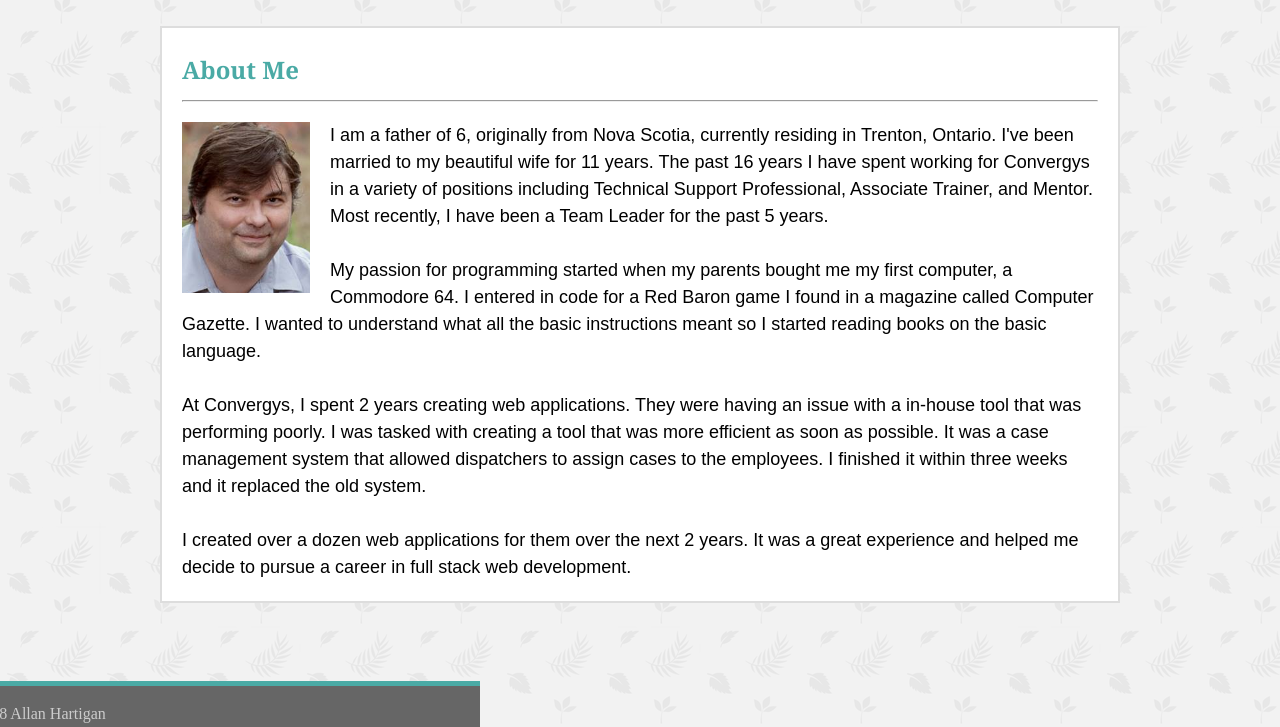
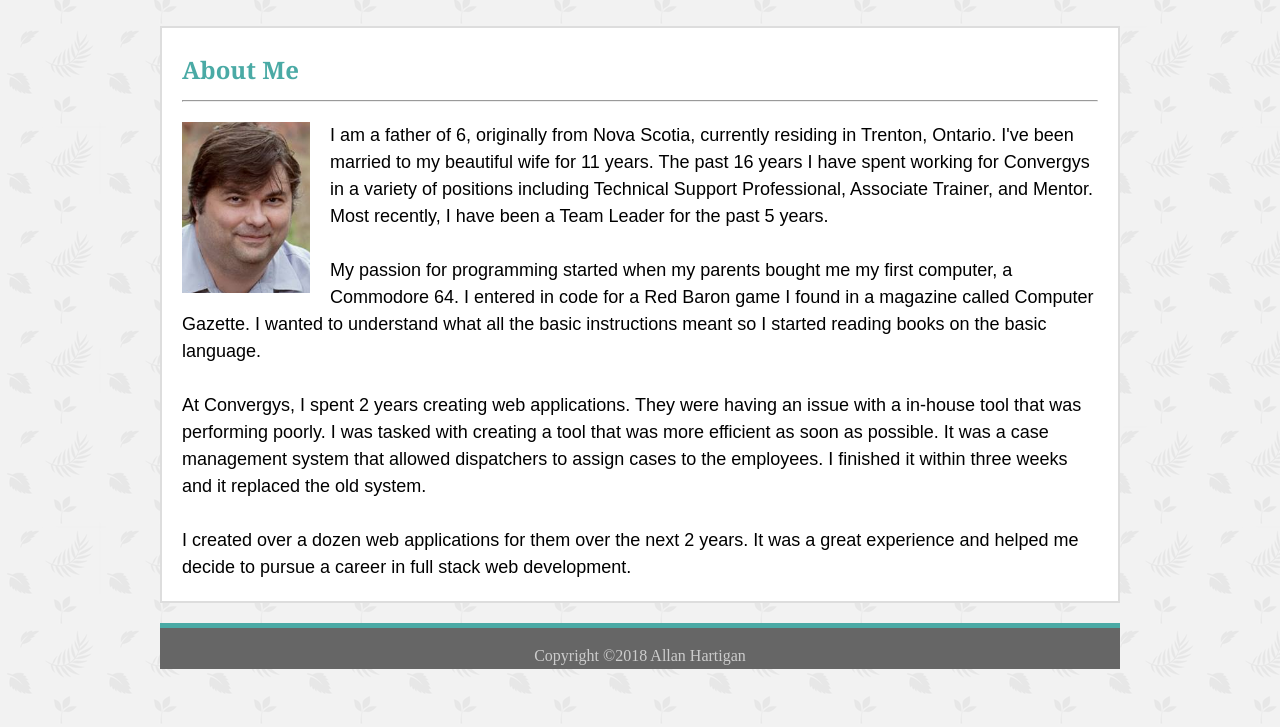
Before and after one commit to Fearhad/Basic-Portfolio, a plain HTML site: page index.html in a window 1280 px wide. Shown: the part 73-800 px from the top of the page. Drawn offline with Linux system fonts and the light colour scheme.

Commit message:
removed sticky footer

```diff
--- a/assets/css/style.css
+++ b/assets/css/style.css
@@ -118,10 +118,6 @@ footer {
     clear: both;
     border-top: 5px solid #4aaaa5;
     margin-top: 20px;
-    position: fixed;
-    bottom: 0;
-    right: 800px;
-    width: 960px;
 }
 
 hr {
```
